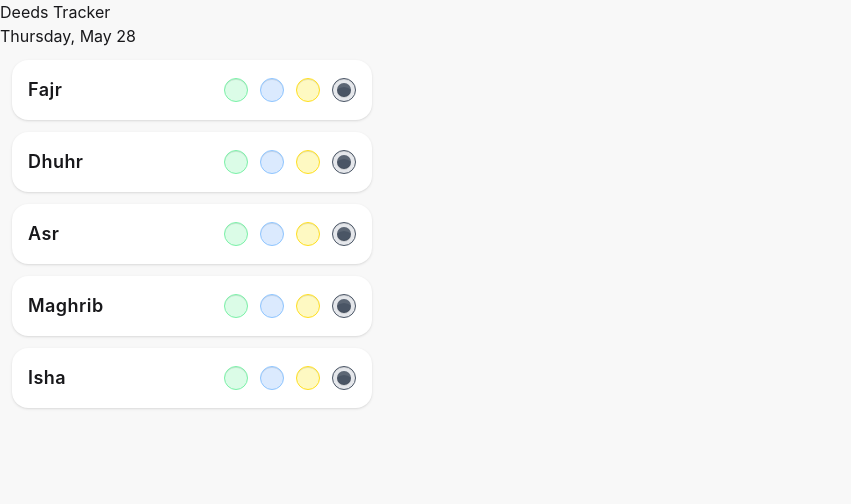
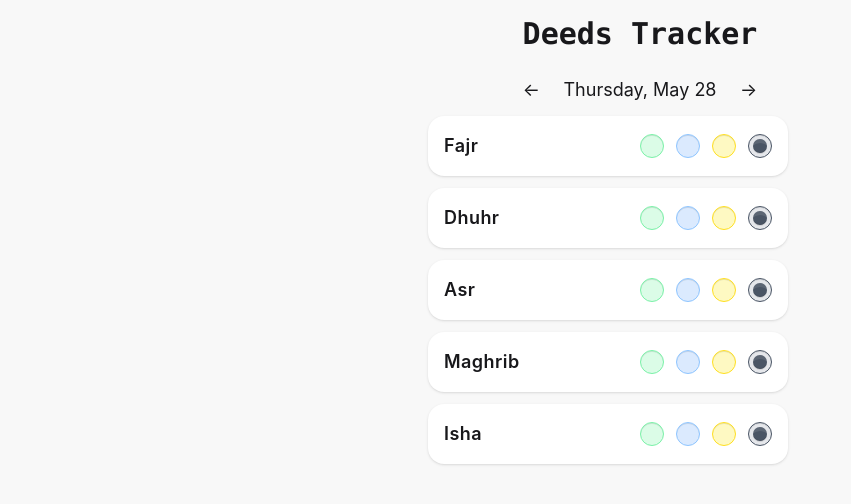
Before and after one commit to KnTanveer/Deeds-tracker, a React (Vite) app: page / in a window 1280 px wide. Shown: the top 504 px of the page, without its empty margins (0-851 px from the left). Built offline with nearby package versions, Linux system fonts and the light colour scheme.

Commit message:
day navigation and today button

```diff
--- a/src/App.jsx
+++ b/src/App.jsx
@@ -3,29 +3,49 @@ import { formateDateKey, formatRedeableDate } from "./utils/formatDate";
 import { useEffect, useState } from "react";
 
 function App() {
-  const dateKey = formateDateKey(new Date());
+  const [selectedDate, setSelectedDate] = useState(new Date());
+  const dateKey = formateDateKey(selectedDate);
 
-  // retrive data from local storage at start
-  const [namaazData, setNamaazData] = useState(() => {
-    const savedData = localStorage.getItem("namaazData");
-    let oldData = savedData ? JSON.parse(savedData) : {};
-
-    // create today's data if missing
-    if (!oldData[dateKey]) {
-      oldData = {
-        ...oldData,
-
-        [dateKey]: {
+  const createEmptyDay = () => ({
     Fajr: { status: "none", points: 0 },
     Dhuhr: { status: "none", points: 0 },
     Asr: { status: "none", points: 0 },
     Maghrib: { status: "none", points: 0 },
     Isha: { status: "none", points: 0 },
-        },
+  });
+
+  // previous & next dates
+  const goToPreviousDay = () => {
+    const newDate = new Date(selectedDate);
+    newDate.setDate(newDate.getDate() - 1);
+
+    setSelectedDate(newDate);
   };
+
+  const goToNextDay = () => {
+    const newDate = new Date(selectedDate);
+    newDate.setDate(newDate.getDate() + 1);
+    const today = new Date();
+
+    if (formateDateKey(newDate) > formateDateKey(today)) {
+      return;
     }
 
-    return oldData;
+    setSelectedDate(newDate);
+  };
+
+  // navigate to today
+  const isToday = formateDateKey(selectedDate) === formateDateKey(new Date());
+  function goToToday() {
+    const today = new Date();
+
+    setSelectedDate(today);
+  };
+
+  // retrive data from local storage at start
+  const [namaazData, setNamaazData] = useState(() => {
+    const savedData = localStorage.getItem("namaazData");
+    return savedData ? JSON.parse(savedData) : {};
   });
 
   // save to local storage on data change
@@ -33,17 +53,13 @@ function App() {
     localStorage.setItem("namaazData", JSON.stringify(namaazData));
   }, [namaazData]);
 
-  // only for viewing data
-  const todayData = namaazData[dateKey];
-
   const updatePrayerStatus = (prayer, status) => {
     const pointsMap = { jamaat: 5, individual: 3, qaza: 2, none: 0 };
 
     setNamaazData((oldData) => ({
       ...oldData,
-
       [dateKey]: {
-        ...oldData[dateKey],
+        ...(oldData[dateKey] || createEmptyDay()),
         [prayer]: {
           status,
           points: pointsMap[status],
@@ -52,26 +68,41 @@ function App() {
     }));
   };
 
-  const date = new Date();
-  const header = formatRedeableDate(date);
+  const header = formatRedeableDate(selectedDate);
   const prayers = ["Fajr", "Dhuhr", "Asr", "Maghrib", "Isha"];
 
   return (
-    <div>
-      <h1>Deeds Tracker</h1>
+    <div className="min-h-screen p-4">
+      <div className="mx-auto max-w-md">
+        <h1 className="mb-6 text-center text-3xl font-mono font-semibold">Deeds Tracker</h1>
 
-      <p>{header}</p>
+        <div className="flex justify-center items-center gap-3">
+          <button onClick={goToPreviousDay} className="text-lg"> {'\u2190'} </button>
 
+          <p className="text-lg text-center min-w-44">{header}</p>
+
+          <button onClick={goToNextDay} className="text-lg"> {'\u2192'} </button>
+
+          {!isToday && (
+            <button onClick={goToToday} className="btn">
+              Today {'\u21BA'}
+            </button>
+          )}
+        </div>
+
+        <div className="space-y-3">
           {prayers.map((namaaz) => (
             <NamaazCard
               key={namaaz}
               namaaz={namaaz}
-          todayData={namaazData[dateKey]}
+              todayData={namaazData[dateKey] || createEmptyDay()}
               updatePrayerStatus={updatePrayerStatus}
             />
           ))}
 
         </div>
+      </div>
+    </div>
   )
 }
 
--- a/src/components/NamaazCard.jsx
+++ b/src/components/NamaazCard.jsx
@@ -2,8 +2,8 @@ function NamaazCard({ namaaz, todayData, updatePrayerStatus }) {
 
     return (
         <div>
-            <div className="card bg-base-100 max-w-90 shadow-sm p-4 rounded-2xl m-3">
-                <div className="flex items-center justify-between">
+            <div className="card bg-base-100 max-w-90 shadow-sm p-4 rounded-2xl m-3 flex">
+                <div className="flex items-center justify-between flex-1">
 
                     <p className="text-lg font-semibold tracking-wide">
                         {namaaz}
```
Lines whose indentation alone changed are shown as unchanged.
